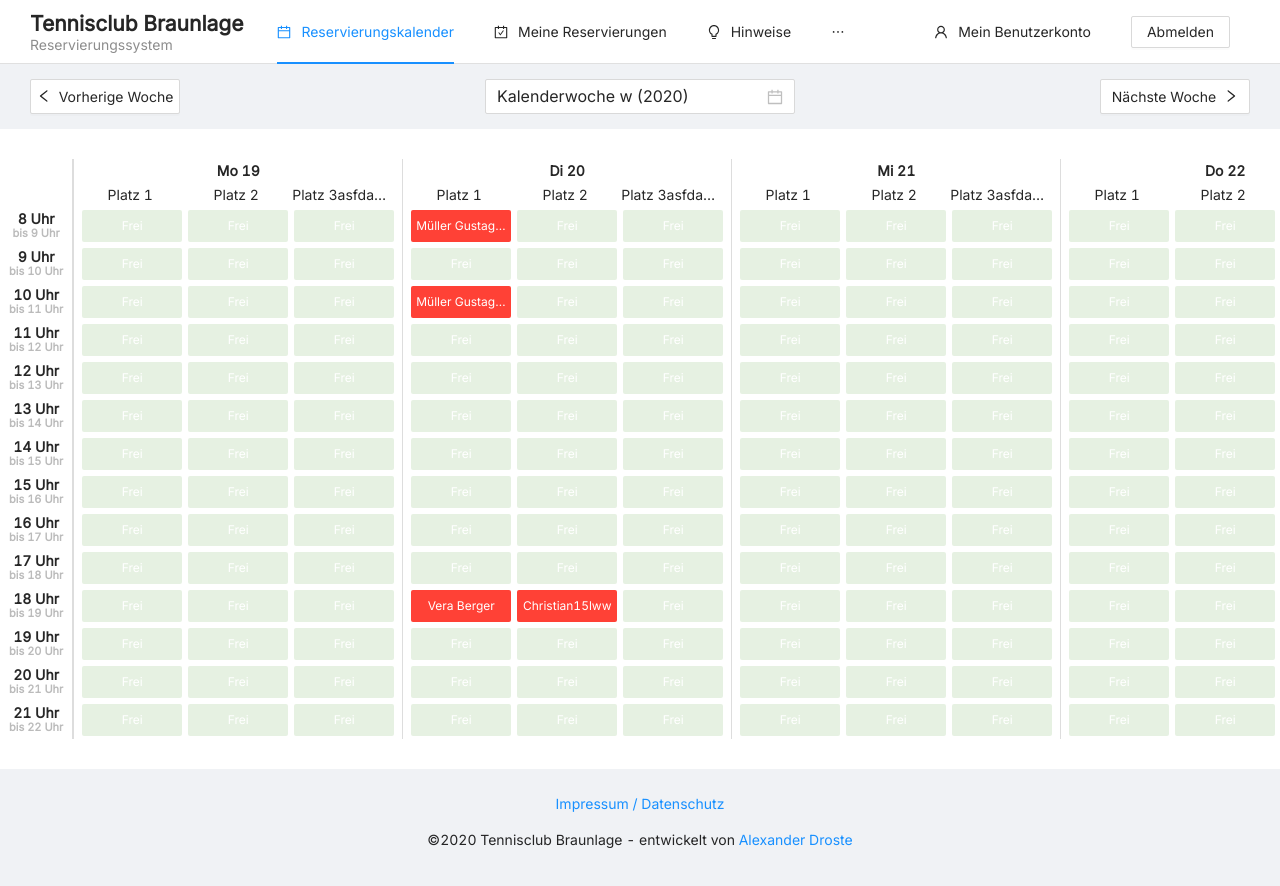
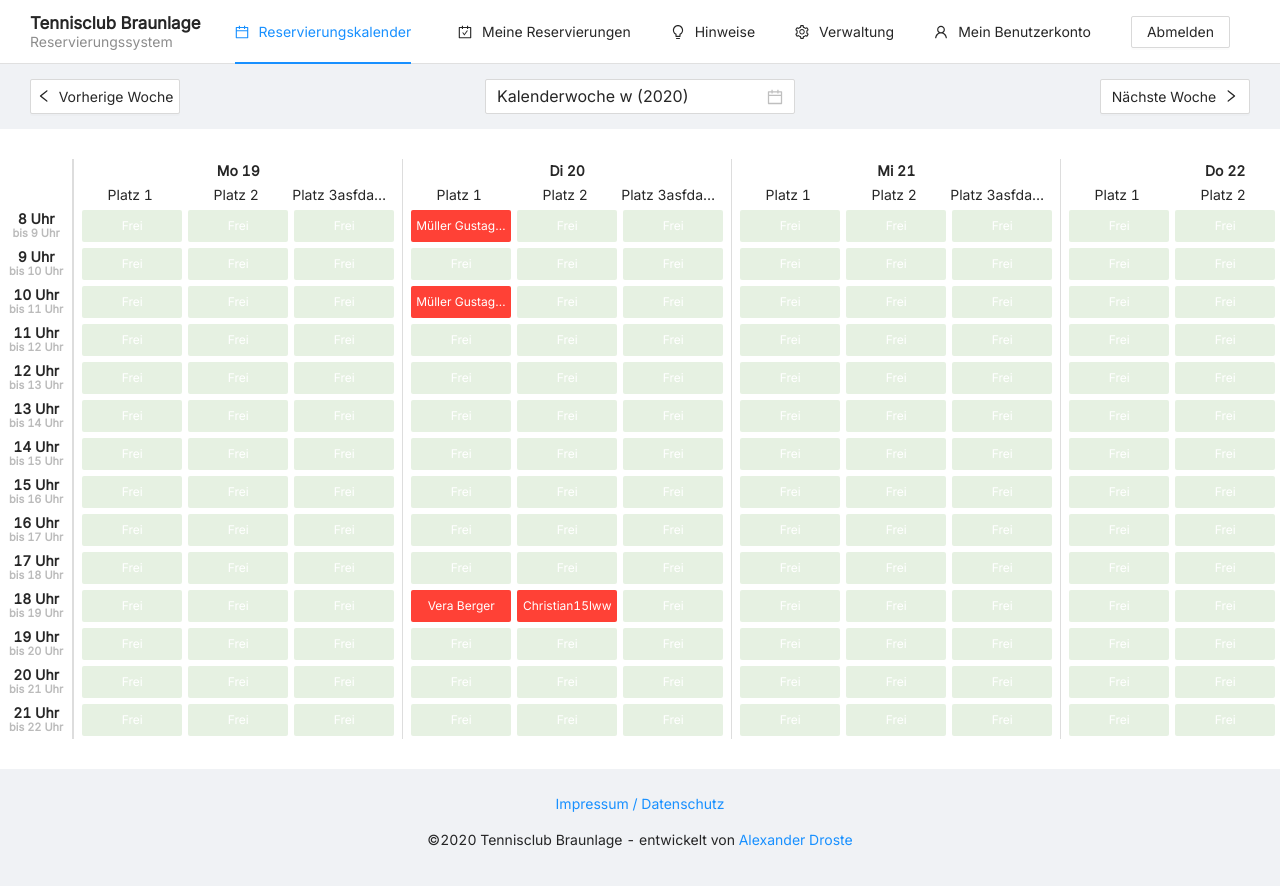
Before and after one commit to adroste/tennis-court-reservation-system-v2, a React (Create React App) app in the folder client/: page / in a window 1280 px wide. Shown: the top 886 px of the page. Built offline with nearby package versions, Linux system fonts and the light colour scheme.

Commit message:
menu styling

```diff
--- a/client/src/App.js
+++ b/client/src/App.js
@@ -10,6 +10,7 @@ import styles from './App.module.css';
 function App() {
 
     const title = "Tennisclub Braunlage";
+    // const title = "WWWWWWWWWWWWWWWWWWWWWWWWWWWWWWWWWWWWWWWWWWWWWWWWW";
 
     return (
         <ConfigProvider locale={locale}>
@@ -18,14 +19,10 @@ function App() {
                     <NavBar
                         title={title}
                     />
-                    <Layout.Content
-                        className={styles.content}
-                    >
+                    <Layout.Content className={styles.content}>
                         <RouterSwitch />
                     </Layout.Content>
-                    <Layout.Footer
-                        style={{ textAlign: 'center' }}
-                    >
+                    <Layout.Footer className={styles.footer}>
                         <p>
                             <Link to="/imprint-privacy">Impressum / Datenschutz</Link>
                         </p>
--- a/client/src/App.module.css
+++ b/client/src/App.module.css
@@ -4,3 +4,8 @@
     border-radius: 2px;
     max-width: 100%;
 }
+
+.footer {
+    text-align: center;
+    overflow: hidden;
+}
--- a/client/src/navigation/MainMenu.js
+++ b/client/src/navigation/MainMenu.js
@@ -3,7 +3,10 @@ import { Button, Menu } from 'antd';
 import React, { useCallback } from 'react';
 import { useHistory, useLocation } from 'react-router-dom';
 
+import classNames from 'classnames/bind';
 import styles from './MainMenu.module.css';
+
+const cn = classNames.bind(styles);
 
 export function MainMenu({
     horizontal = false
@@ -24,7 +27,10 @@ export function MainMenu({
     return (
         <>
             <Menu
-                className={styles.leftMenu}
+                className={cn({
+                    menu: true,
+                    horizontal
+                })}
                 mode={horizontal ? 'horizontal' : 'inline'}
                 theme='light'
                 selectedKeys={[pathname]}
@@ -54,14 +60,7 @@ export function MainMenu({
                         Textbausteine
                     </Menu.Item>
                 </Menu.SubMenu>
-            </Menu>
-            <Menu
-                className={styles.rightMenu}
-                mode={horizontal ? 'horizontal' : 'inline'}
-                theme='light'
-                selectedKeys={[pathname]}
-                onClick={handleClick}
-            >
+                <span className={styles.stretch} />
                 <Menu.Item key="/myaccount" icon={<UserOutlined />}>
                     Mein Benutzerkonto
                 </Menu.Item>
--- a/client/src/navigation/MainMenu.module.css
+++ b/client/src/navigation/MainMenu.module.css
@@ -1,14 +1,20 @@
-.leftMenu {
+.menu {
     flex: 1;
     min-width: 0;
     /* overflow: hidden; */
     /* overflow-x: auto;
     overflow-y: visible; */
+    border: 0;
+    display: flex;
+    flex-direction: column;
 }
 
-.leftMenu,
-.rightMenu {
-    border: 0;
+.horizontal {
+    flex-direction: row;
+}
+
+.stretch {
+    flex: 1;
 }
 
 .menuButton {
--- a/client/src/navigation/NavBar.js
+++ b/client/src/navigation/NavBar.js
@@ -17,7 +17,7 @@ export function NavBar({
         <Layout.Header className={styles.header}>
             <div className={styles.title}>
                 <h1>
-                    {title.substr(0, 25)}
+                    {title}
                 </h1>
                 <Typography.Text type="secondary">
                     Reservierungssystem
--- a/client/src/navigation/NavBar.module.css
+++ b/client/src/navigation/NavBar.module.css
@@ -27,13 +27,17 @@
     line-height: normal;
     margin-right: 1em;
     justify-content: center;
+    overflow: hidden;
 }
 
 .title > h1 {
-    font-size: 1.5em;
+    font-size: 1.2em;
     font-weight: 600;
     margin: 0;
     white-space: nowrap;
+    max-width: 400px;
+    overflow: hidden;
+    text-overflow: ellipsis;
 }
 
 .horizontalMenuWrapper {
```
